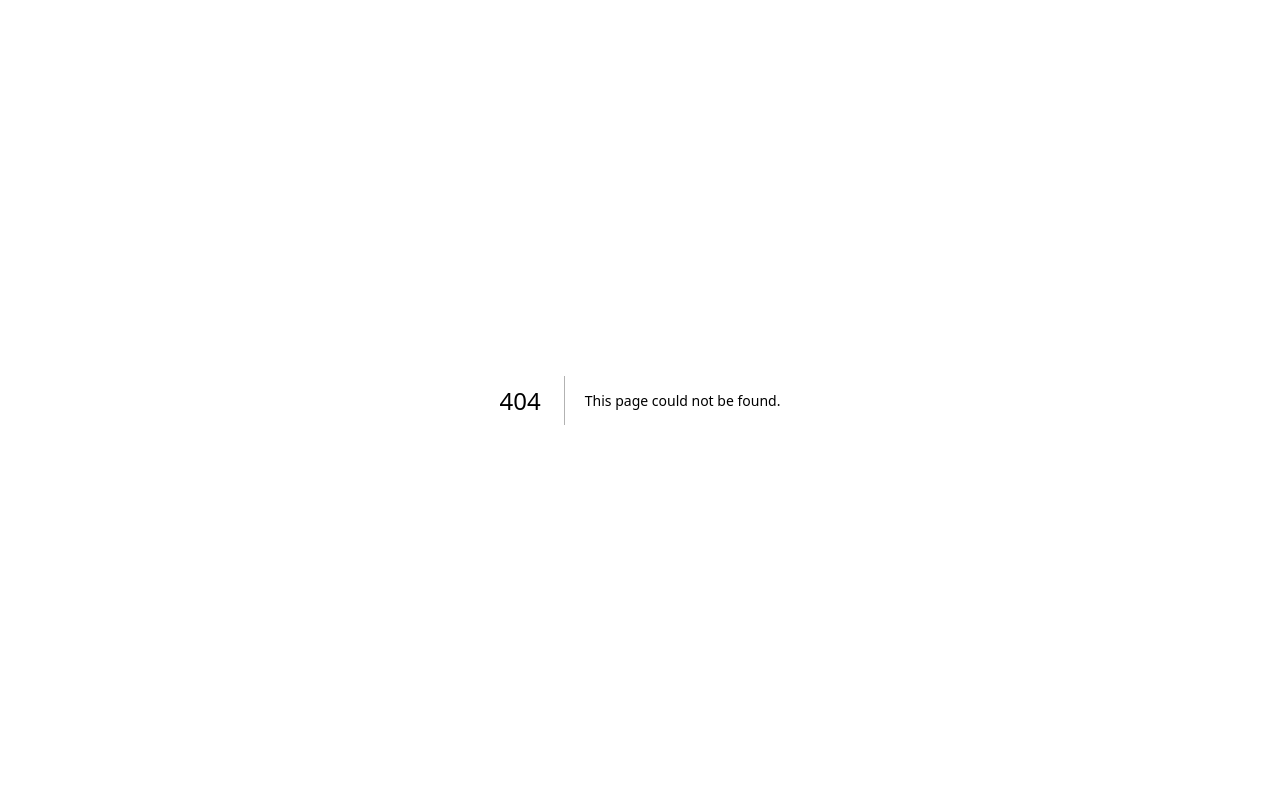
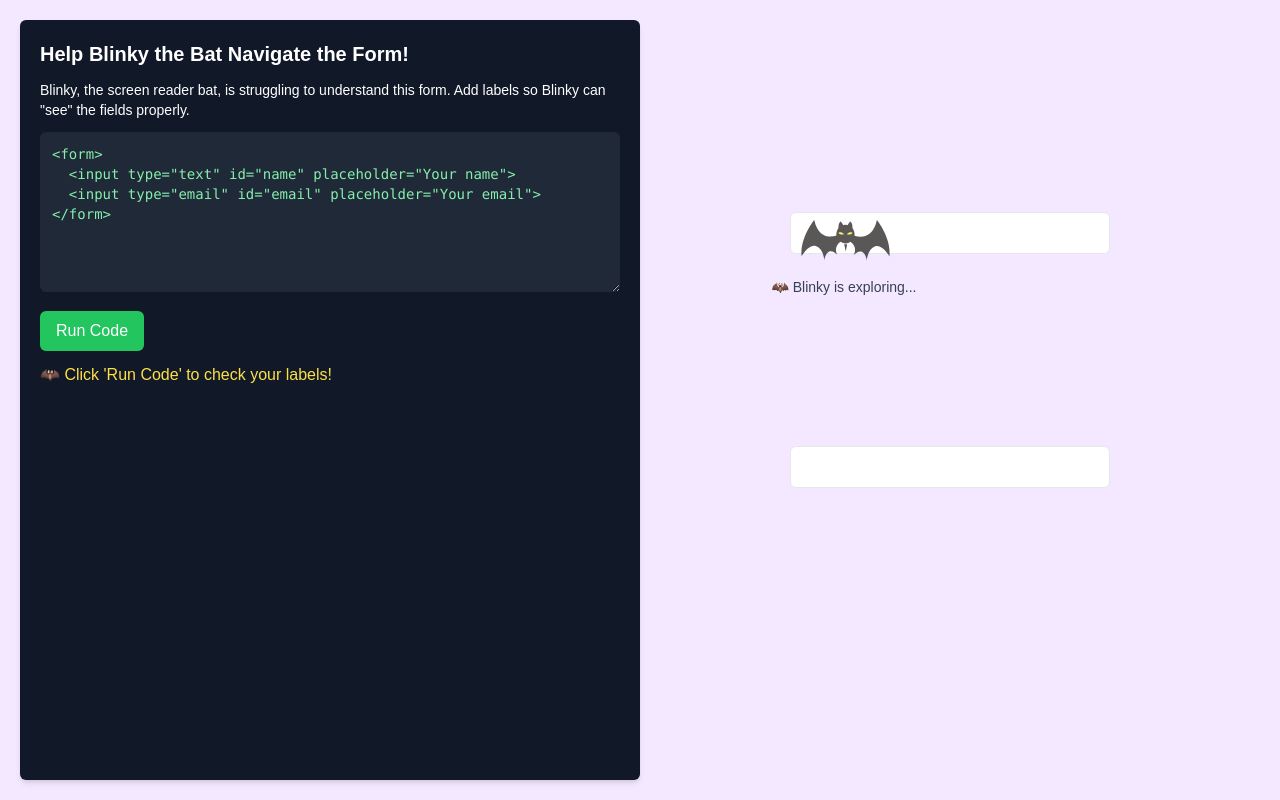
Before and after one commit to laiyumi/Civic-Hack, a Next.js app in the folder civic-hack/: page /bat in a window 1280 px wide. Before the commit this address had no page. Built offline with nearby package versions, Linux system fonts and the light colour scheme.

Commit message:
Implemented message speak out

```diff
--- /dev/null
+++ b/civic-hack/src/app/bat/page.jsx
@@ -0,0 +1,203 @@
+"use client";
+
+import { useState, useRef, useEffect } from "react";
+import dynamic from "next/dynamic";
+import ScreenReaderSimulator from "@/components/bat/ScreenReaderSimulator";
+import BatAnimation from "@/components/bat/BatAnimation";
+
+const initialCode = `<form>
+  <input type="text" id="name" placeholder="Your name">
+  <input type="email" id="email" placeholder="Your email">
+</form>`;
+
+export default function FormLabelsGame() {
+  const [code, setCode] = useState(initialCode);
+  const [isValid, setIsValid] = useState("exploring");
+  const [codeValidated, setCodeValidated] = useState(false);
+  const [batPosition, setBatPosition] = useState({ x: 0, y: 0 });
+  const [screenReaderMessage, setScreenReaderMessage] = useState("");
+  const rightPanelRef = useRef(null);
+  const batRef = useRef(null);
+
+  const hasLabelForInput = (inputId) => {
+    const labelRegex = new RegExp(`<label[^>]*for=["']${inputId}["'][^>]*>`);
+    return labelRegex.test(code);
+  };
+
+  useEffect(() => {
+    const moveRandomly = () => {
+      if (!rightPanelRef.current) return;
+
+      const panel = rightPanelRef.current.getBoundingClientRect();
+      const inputs = rightPanelRef.current.querySelectorAll("input");
+
+      // 70% chance to move towards an input field
+      if (Math.random() < 0.7) {
+        // Randomly select one of the input fields
+        const randomInput = inputs[Math.floor(Math.random() * inputs.length)];
+        const inputRect = randomInput.getBoundingClientRect();
+
+        // Calculate position near the input field
+        // Add some random offset to make movement more natural
+        const offsetX = (Math.random() - 0.5) * 100; // ±50px horizontally
+        const offsetY = (Math.random() - 0.5) * 100; // ±50px vertically
+
+        const newX = inputRect.left - panel.left + offsetX;
+        const newY = inputRect.top - panel.top + offsetY;
+
+        // Ensure the bat stays within bounds
+        const boundedX = Math.max(0, Math.min(newX, panel.width - 128));
+        const boundedY = Math.max(0, Math.min(newY, panel.height - 128));
+
+        setBatPosition({ x: boundedX, y: boundedY });
+      } else {
+        // 30% chance to move completely randomly
+        const newX = Math.random() * (panel.width - 128);
+        const newY = Math.random() * (panel.height - 128);
+        setBatPosition({ x: newX, y: newY });
+      }
+
+      setTimeout(() => {
+        if (!batRef.current) return;
+        const batRect = batRef.current.getBoundingClientRect();
+        const inputs = rightPanelRef.current.querySelectorAll("input");
+
+        let isColliding = false;
+        inputs.forEach((input) => {
+          const inputRect = input.getBoundingClientRect();
+          if (
+            batRect.right > inputRect.left &&
+            batRect.left < inputRect.right &&
+            batRect.bottom > inputRect.top &&
+            batRect.top < inputRect.bottom
+          ) {
+            isColliding = true;
+            // Only check labels if code has been validated
+            if (codeValidated) {
+              const inputId = input.id;
+              const hasLabel = hasLabelForInput(inputId);
+
+              if (hasLabel) {
+                setIsValid("valid");
+                // Check input id to determine correct message
+                const message =
+                  inputId === "name"
+                    ? "📢 Please enter your name"
+                    : "📢 Please enter your email";
+                setScreenReaderMessage(message);
+              } else {
+                setIsValid("invalid");
+                setScreenReaderMessage("📢 Edit text, Edit text.");
+              }
+            } else {
+              setIsValid("invalid");
+              setScreenReaderMessage("📢 Edit text, Edit text.");
+            }
+            setTimeout(() => setScreenReaderMessage(""), 2000);
+          }
+        });
+
+        if (!isColliding) {
+          setIsValid("exploring");
+        }
+      }, 100);
+    };
+
+    const interval = setInterval(moveRandomly, 3000);
+    return () => clearInterval(interval);
+  }, [code, codeValidated]);
+
+  const validateCode = () => {
+    const hasNameLabel = hasLabelForInput("name");
+    const hasEmailLabel = hasLabelForInput("email");
+    setCodeValidated(true);
+    if (hasNameLabel && hasEmailLabel) {
+      setIsValid("exploring");
+    } else {
+      setIsValid("invalid");
+    }
+  };
+
+  return (
+    <div className="flex h-screen bg-purple-100 p-5">
+      {/* Left Panel - Code Editor */}
+      <div className="w-1/2 bg-gray-900 text-white p-5 rounded-md shadow-md">
+        <h2 className="text-xl font-bold mb-3">
+          Help Blinky the Bat Navigate the Form!
+        </h2>
+        <p className="text-sm mb-3">
+          Blinky, the screen reader bat, is struggling to understand this form.
+          Add labels so Blinky can "see" the fields properly.
+        </p>
+        <textarea
+          className="w-full h-40 p-3 bg-gray-800 text-green-300 font-mono text-sm rounded-md"
+          value={code}
+          onChange={(e) => {
+            setCode(e.target.value);
+            setCodeValidated(false);
+          }}
+        />
+        <button
+          onClick={validateCode}
+          className="mt-3 px-4 py-2 bg-green-500 text-white rounded-md"
+        >
+          Run Code
+        </button>
+        <p className="mt-3 text-yellow-300">
+          {!codeValidated
+            ? "🦇 Click 'Run Code' to check your labels!"
+            : isValid === "valid"
+            ? "✅ Blinky can now read the form!"
+            : isValid === "invalid"
+            ? "⚠️ Blinky is confused! Add <label> tags."
+            : "🦇 Blinky is exploring the form..."}
+        </p>
+      </div>
+
+      {/* Right Panel */}
+      <div
+        ref={rightPanelRef}
+        className="w-1/2 flex flex-col items-center justify-center relative p-8"
+      >
+        {/* Input Elements */}
+        <div className="absolute top-48 flex flex-col gap-48 w-80">
+          <input
+            type="text"
+            id="name"
+            // placeholder="Name"
+            className="p-2 border rounded-md"
+          />
+          <input
+            type="email"
+            id="email"
+            // placeholder="Email"
+            className="p-2 border rounded-md"
+          />
+        </div>
+
+        {/* Bat Animation */}
+        <div
+          ref={batRef}
+          style={{
+            position: "absolute",
+            left: `${batPosition.x}px`,
+            top: `${batPosition.y}px`,
+            transition: "all 1.5s ease-in-out",
+          }}
+        >
+          <BatAnimation isValid={isValid} message={screenReaderMessage} />
+        </div>
+
+        {screenReaderMessage && (
+          <div className="absolute top-4 right-4 bg-gray-800 text-white p-2 rounded-md">
+            {screenReaderMessage}
+          </div>
+        )}
+
+        {/* <div className="absolute bottom-4">
+          <ScreenReaderSimulator isValid={isValid} />
+        </div> */}
+      </div>
+    </div>
+  );
+}
--- /dev/null
+++ b/civic-hack/src/components/bat/BatAnimation.jsx
@@ -0,0 +1,68 @@
+"use client";
+
+import React, { useEffect } from "react";
+import Lottie from "lottie-react";
+import batFlyingAnimation from "../../../public/FlyingBat.json";
+
+const BatAnimation = ({ isValid, message }) => {
+  useEffect(() => {
+    // Simple speak function
+    const speak = (text) => {
+      // Cancel any ongoing speech
+      if (window.speechSynthesis.speaking) {
+        window.speechSynthesis.cancel();
+      }
+
+      const utterance = new SpeechSynthesisUtterance(text);
+
+      // Log for debugging
+      console.log("Speaking:", text);
+
+      // Speak immediately
+      window.speechSynthesis.speak(utterance);
+    };
+
+    if (message) {
+      // Remove emoji and clean the message
+      const cleanMessage = message.replace(/📢/g, "").trim();
+      speak(cleanMessage);
+    }
+  }, [message]);
+
+  const getAnimationStyle = () => {
+    switch (isValid) {
+      case "valid":
+        return "translate-y-0 opacity-100";
+      case "invalid":
+        return "translate-y-4 opacity-50";
+      case "exploring":
+      default:
+        return "translate-y-2 opacity-75";
+    }
+  };
+
+  const getMessage = () => {
+    switch (isValid) {
+      case "valid":
+        return "🦇 Blinky understands the form!";
+      case "invalid":
+        return "🦇 Blinky is confused... Help him!";
+      case "exploring":
+      default:
+        return "🦇 Blinky is exploring...";
+    }
+  };
+
+  return (
+    <div className="flex flex-col items-center mb-4">
+      <Lottie
+        animationData={batFlyingAnimation}
+        loop
+        className={`w-32 transition-transform ${getAnimationStyle()}`}
+      />
+      <p className="text-sm mt-2 text-gray-700">{getMessage()}</p>
+    </div>
+  );
+};
+
+export default BatAnimation;
--- /dev/null
+++ b/civic-hack/src/components/bat/ScreenReaderSimulator.jsx
@@ -0,0 +1,27 @@
+"use client";
+
+import React from "react";
+
+const ScreenReaderSimulator = ({ isValid }) => {
+  return (
+    <div className="bg-white shadow-lg p-5 rounded-md w-80">
+      <h2 className="text-lg font-bold mb-3">Screen Reader Simulation 🤖</h2>
+      <p className="text-sm mb-2 text-gray-500">What a screen reader hears:</p>
+      <div className="bg-gray-200 p-3 rounded-md text-gray-700 text-sm font-mono">
+        {isValid ? (
+          <>
+            <p>"📢 Name, Edit text."</p>
+            <p>"📢 Email, Edit text."</p>
+          </>
+        ) : (
+          <>
+            <p>"📢 Edit text, Edit text."</p>
+            <p className="text-red-500">⚠️ No labels detected!</p>
+          </>
+        )}
+      </div>
+    </div>
+  );
+};
+
+export default ScreenReaderSimulator;
```
